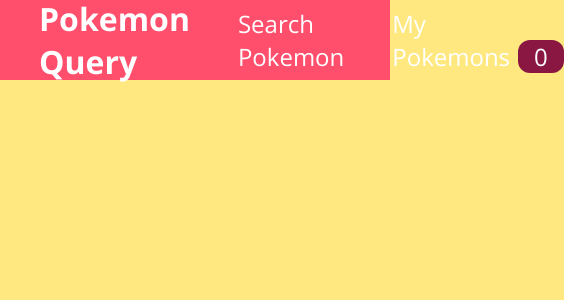
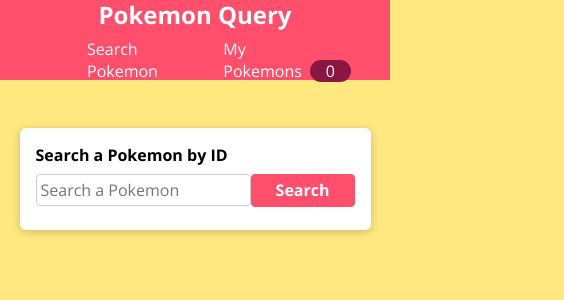
Before and after one commit to abbb1399/pokemon-query, a React (Create React App) app: page /search in a window 390 px wide. Shown: the top 300 px of the page, 564 px wide, since content can reach past the window. Built offline with nearby package versions, Linux system fonts and the light colour scheme; what js-confetti would draw is missing.

Commit message:
반응형 + 버튼 색변경 추가

```diff
--- a/src/App.tsx
+++ b/src/App.tsx
@@ -1,5 +1,5 @@
 import React from "react"
-import { Route, Routes } from "react-router-dom"
+import { Route, Routes, Navigate } from "react-router-dom"
 
 import Layout from "./components/layout/Layout"
 import PokemonPage from "./pages/Pokemon"
@@ -9,7 +9,8 @@ function App() {
   return (
     <Layout>
       <Routes>
-        <Route path="/" element={<PokemonPage />} />
+        <Route path="/" element={<Navigate to="/search" />} />
+        <Route path="/search" element={<PokemonPage />} />
         <Route path="/my-pokemons" element={<MyPokemonsPage />} />
       </Routes>
     </Layout>
--- a/src/components/layout/Layout.module.scss
+++ b/src/components/layout/Layout.module.scss
@@ -2,4 +2,9 @@
   margin: 3rem auto;
   width: 90%;
   max-width: 40rem;
+
+
+  @media screen and (min-width: 1800px) {
+    margin: 6rem auto;
+  }
 }
--- a/src/components/layout/MainNavigation.module.scss
+++ b/src/components/layout/MainNavigation.module.scss
@@ -1,4 +1,4 @@
-@import '../../styles/variables';
+@import "../../styles/variables";
 
 .header {
   width: 100%;
@@ -9,10 +9,29 @@
   background-color: $primary-color;
   padding: 0 10%;
 
+  @media screen and (max-width: 1000px) {
+    flex-direction: column;
+    justify-content: center;
+  }
+
   .logo {
     font-size: 2rem;
     color: white;
     font-weight: bold;
+
+    @media screen and (max-width: 1000px) {
+      font-size: 1.5rem;
+    }
+
+    a {
+      text-decoration: none;
+      color: white;
+    }
+  }
+
+  .nav {
+    @media screen and (max-width: 1000px) {
+      margin-top: 0.4rem;
     }
 
     ul {
@@ -32,17 +51,44 @@
       font-size: 1.5rem;
       color: white;
 
+      @media screen and (max-width: 1000px) {
+        font-size: 1rem;
+      }
+
       &:hover,
-    &:active {
-      color: darken(#cc2062, 15%)
+      &:active{
+        color: $tertiary-color;
       }
     }
 
     .badge {
-    background-color: darken(#cc2062, 15%);
+      background-color: $tertiary-color;
       color: white;
       border-radius: 12px;
       padding: 0 1rem;
       margin-left: 0.5rem;
     }
   }
+}
+
+.bump {
+  animation: bump 300ms ease-out;
+}
+
+@keyframes bump {
+  0% {
+    transform: scale(1);
+  }
+  10% {
+    transform: scale(0.9);
+  }
+  30% {
+    transform: scale(1.1);
+  }
+  50% {
+    transform: scale(1.15);
+  }
+  100% {
+    transform: scale(1);
+  }
+}
--- a/src/components/layout/MainNavigation.tsx
+++ b/src/components/layout/MainNavigation.tsx
@@ -9,11 +9,13 @@ function MainNavigation(): JSX.Element {
 
   return (
     <header className={classes.header}>
-      <div className={classes.logo}>Pokemon Query</div>
-      <nav>
+      <div className={classes.logo}>
+        <Link to="/">Pokemon Query</Link>
+      </div>
+      <nav className={classes.nav}>
         <ul>
           <li>
-            <Link to="/">Search Pokemon</Link>
+            <Link to="/search">Search Pokemon</Link>
           </li>
           <li>
             <Link to="/my-pokemons">
--- a/src/components/pokemons/PokemonItem.module.scss
+++ b/src/components/pokemons/PokemonItem.module.scss
@@ -6,7 +6,7 @@
 
   .image {
     width: 100%;
-    height: 16rem;
+    height: 34vh;
     overflow: hidden;
     border-top-right-radius: 6px;
     border-top-left-radius: 6px;
@@ -31,7 +31,7 @@
     padding: 1.5rem;
     text-align: center;
 
-    button {
+    .button {
       font: inherit;
       cursor: pointer;
       color: white;
@@ -44,6 +44,11 @@
       &:active{
         background-color: darken($primary-color, 5%);
       }
+
+      &.active{
+        color: $primary-color;
+        background-color: white;
+      }
     }
   }
 }
--- a/src/components/pokemons/PokemonItem.tsx
+++ b/src/components/pokemons/PokemonItem.tsx
@@ -8,11 +8,12 @@ import MyPokemonsContext from "../../store/my-pokemons-context"
 function PokemonItem({ id, image, name }: PokemonData): JSX.Element {
   const myPokemonsCtx = useContext(MyPokemonsContext)
 
-  const isFavorite = myPokemonsCtx!.pokemonIsCatched(id)
+  const isCathed = myPokemonsCtx!.pokemonIsCatched(id)
+
+  const badgeClasses = `${classes.button} ${isCathed ? classes.active : ''}`
 
   const toggleCatchStatusHandler = () => {
-
-    if (isFavorite) {
+    if (isCathed) {
       myPokemonsCtx!.releasePokemon(id)
     } else {
       myPokemonsCtx!.catchPokemon({id, image, name})
@@ -27,11 +28,11 @@ function PokemonItem({ id, image, name }: PokemonData): JSX.Element {
         </div>
         <div className={classes.content}>
           <h3># {id}</h3>
-          <p>{name}</p>
+          <p>{name} {isCathed && "cactched"}</p>
         </div>
         <div className={classes.actions}>
-          <button onClick={toggleCatchStatusHandler}>
-            {isFavorite ? "Release" : `Catch`} {name} !
+          <button onClick={toggleCatchStatusHandler} className={badgeClasses}>
+            {isCathed ? "Release" : `Catch`} {name} !
           </button>
         </div>
       </Card>
--- a/src/styles/_variables.scss
+++ b/src/styles/_variables.scss
@@ -1,2 +1,3 @@
 $primary-color: #ff4f6d;
-$secondary-color: #ffe880
+$secondary-color: #ffe880;
+$tertiary-color: #8a1642;
```
Lines whose indentation alone changed are shown as unchanged.
